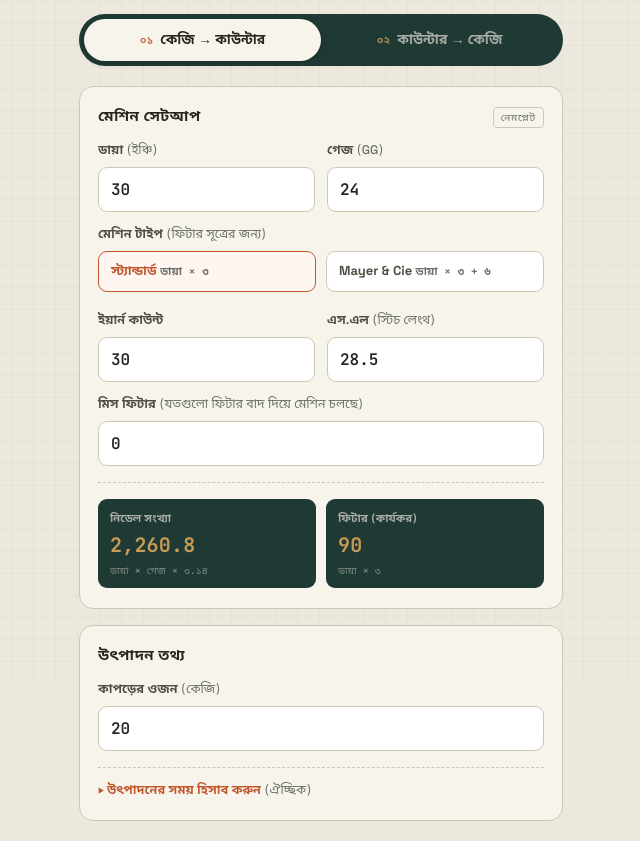
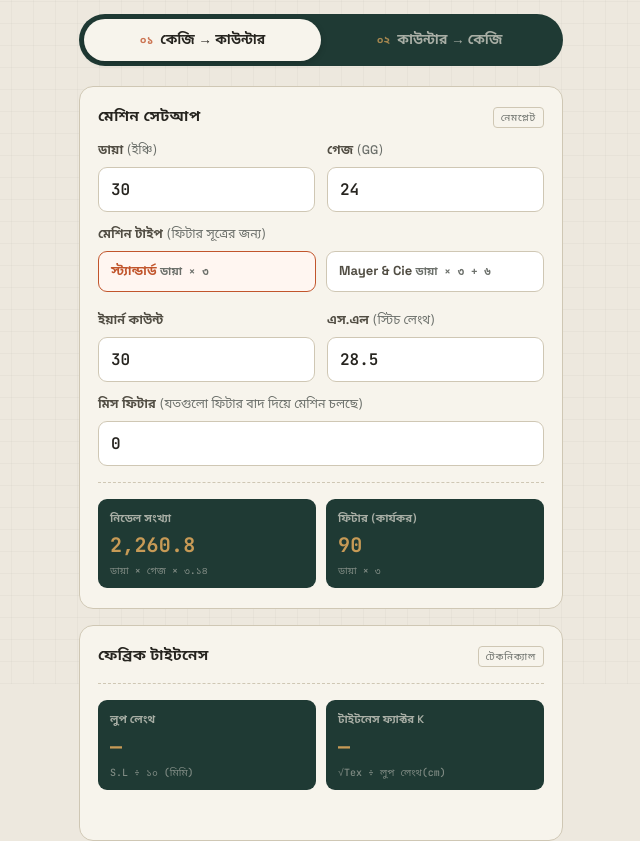
Before and after one commit to mohiuddinramzan2/kpc, a website: page index.html in a window 1280 px wide. Shown: the part 116-957 px from the top of the page, without its empty margins (319-959 px from the left). Drawn offline with Linux system fonts and the light colour scheme.

Commit message:
Update index.html

```diff
--- a/index.html
+++ b/index.html
@@ -112,6 +112,27 @@
     </div>
   </section>
 
+  <!-- Fabric tightness (technical) -->
+  <section class="panel" aria-labelledby="tf-title">
+    <div class="panel-head">
+      <h2 id="tf-title">ফেব্রিক টাইটনেস</h2>
+      <span class="plate">টেকনিক্যাল</span>
+    </div>
+    <div class="readout-row">
+      <div class="readout">
+        <span class="readout-label">লুপ লেংথ</span>
+        <span class="readout-value" id="out-loop">—</span>
+        <span class="readout-formula">S.L ÷ ১০ (মিমি)</span>
+      </div>
+      <div class="readout">
+        <span class="readout-label">টাইটনেস ফ্যাক্টর K</span>
+        <span class="readout-value" id="out-tf">—</span>
+        <span class="readout-formula">√Tex ÷ লুপ লেংথ(cm)</span>
+      </div>
+    </div>
+    <p class="dial-note" id="out-tf-note"></p>
+  </section>
+
   <!-- Input panel (mode dependent) -->
   <section class="panel" aria-labelledby="input-title">
     <div class="panel-head">
```
